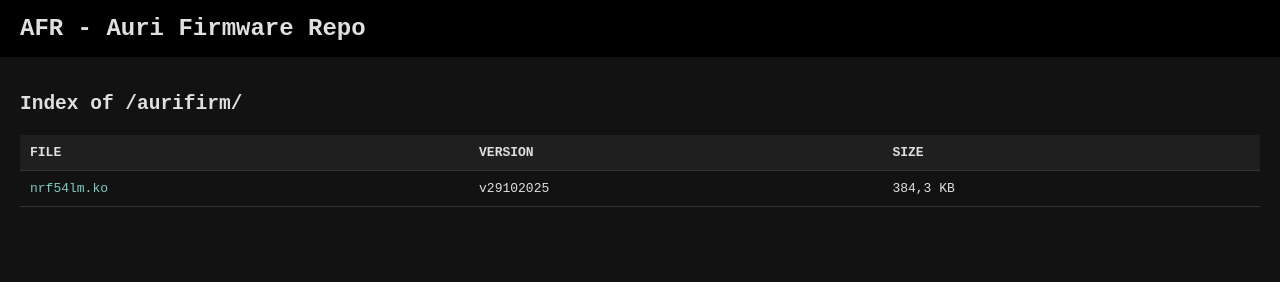
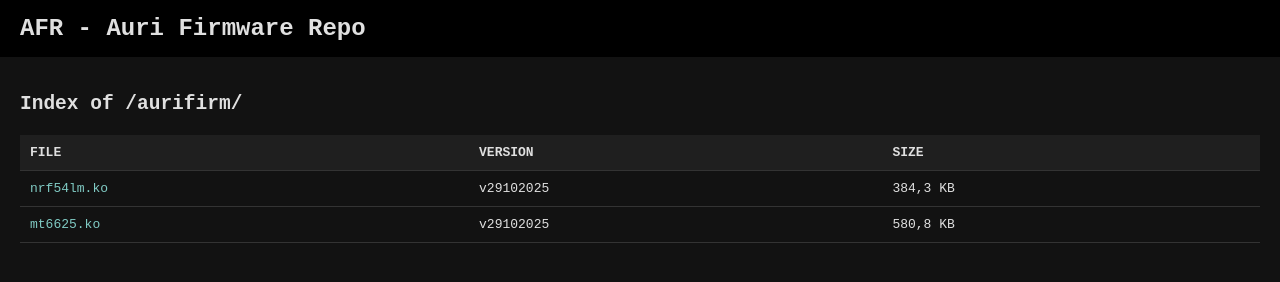
Before and after one commit to pgnmirror/aurifirm, a plain HTML site: page index.html in a window 1280 px wide. Drawn offline with Linux system fonts and the light colour scheme.

Commit message:
Add files via upload

```diff
--- a/index.html
+++ b/index.html
@@ -59,6 +59,11 @@
         <td>384,3 KB</td>
     </tr>
     <tr>
+        <td><a href="mt6625.ko" download>mt6625.ko</a></td>
+        <td>v29102025</td>
+        <td>580,8 KB</td>
+    </tr>
+    <tr>
 </table>
 </main>
 </body>
```
Also changed, not shown: 1 other file.
